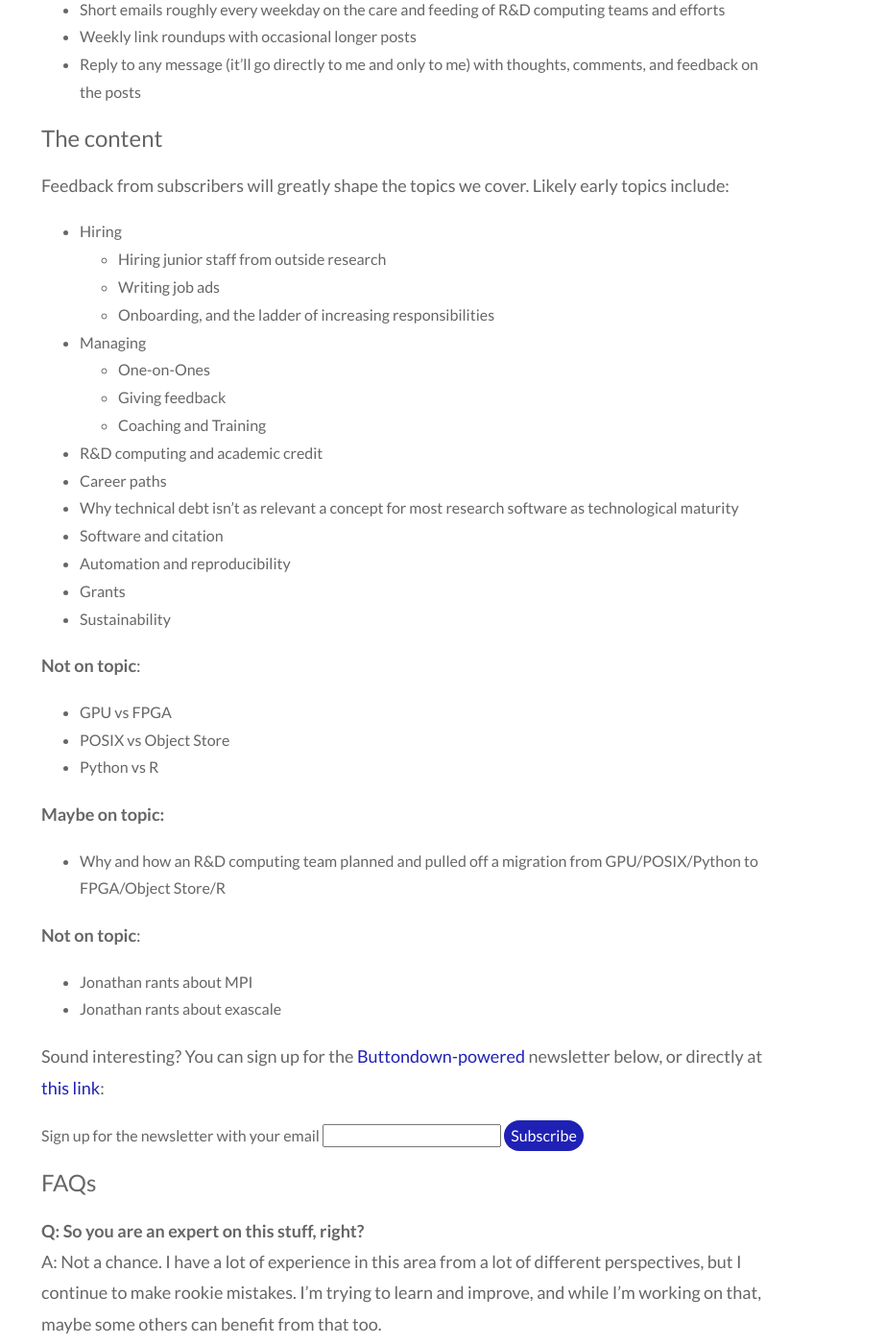
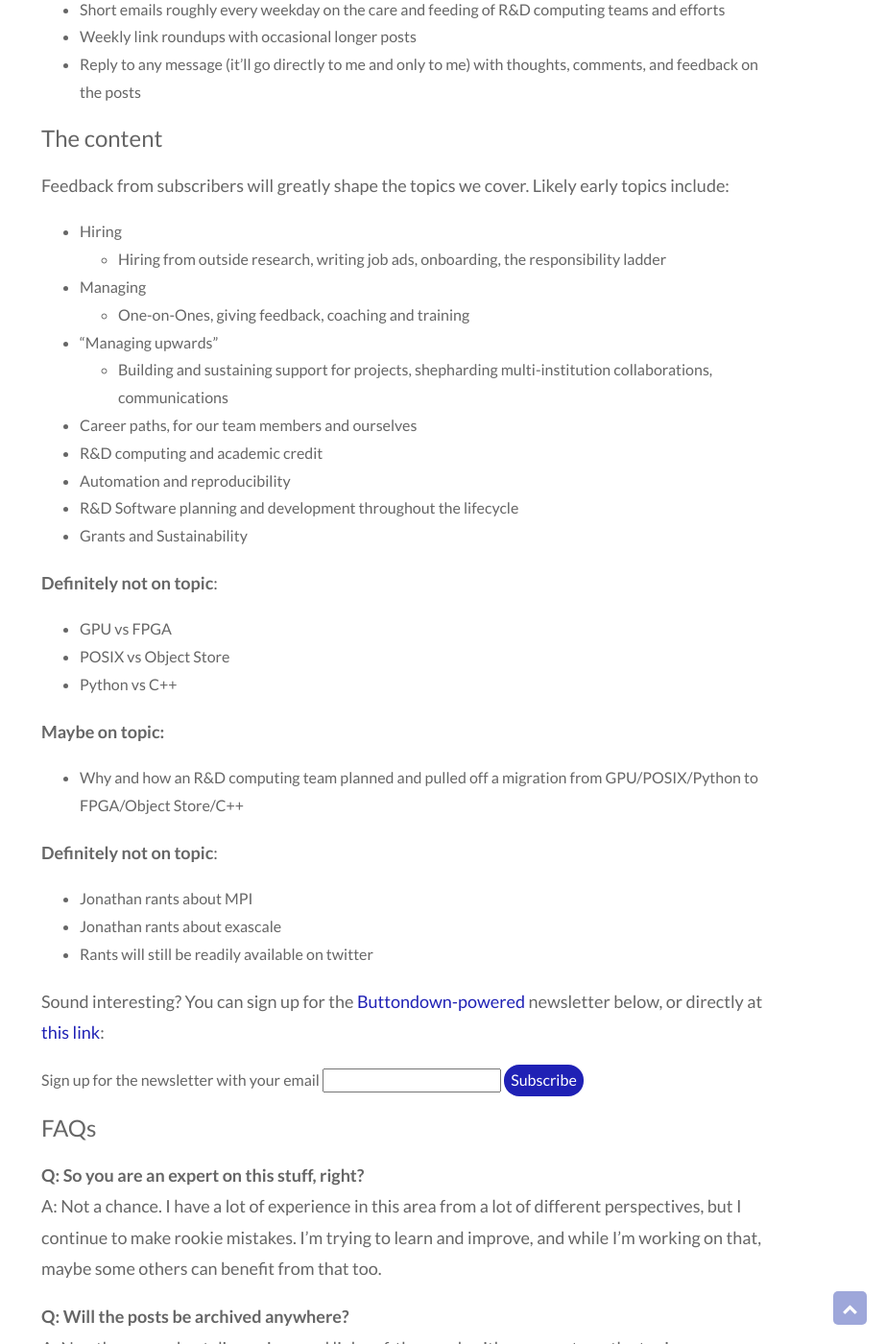
Before and after one commit to ljdursi/dursi-blog, a Jekyll site: the page built from newsletter.md, in a window 1280 px wide and 1400 px high, scrolled down 1243 px. Shown: the whole window at 96% size, without its empty margins (357-1280 px from the left). Built offline with Jekyll 4.4.1, drawn with Linux system fonts in a browser that asks for light colours; nearby versions of some CDN libraries; some of the changed text lies outside the part shown.

Commit message:
Improved topic list

```diff
--- a/newsletter.md
+++ b/newsletter.md
@@ -60,33 +60,29 @@
 Feedback from subscribers will greatly shape the topics we cover.  Likely early topics include:
 
 - Hiring
-    - Hiring junior staff from outside research
-    - Writing job ads
-    - Onboarding, and the ladder of increasing responsibilities
+    - Hiring from outside research, writing job ads, onboarding, the responsibility ladder
 - Managing
-    - One-on-Ones
-    - Giving feedback
-    - Coaching and Training
+    - One-on-Ones, giving feedback, coaching and training
+- "Managing upwards"
+    - Building and sustaining support for projects, shepharding multi-institution collaborations, communications
+- Career paths, for our team members and ourselves
 - R&D computing and academic credit
-- Career paths
-- Why technical debt isn't as relevant a concept for most research software as technological maturity
-- Software and citation
 - Automation and reproducibility
-- Grants
-- Sustainability
+- R&D Software planning and development throughout the lifecycle
+- Grants and Sustainability
 
-
-**Not on topic**:
+**Definitely not on topic**:
 * GPU vs FPGA
 * POSIX vs Object Store
-* Python vs R
+* Python vs C++
 
 **Maybe on topic:**
-* Why and how an R&D computing team planned and pulled off a migration from GPU/POSIX/Python to FPGA/Object Store/R
+* Why and how an R&D computing team planned and pulled off a migration from GPU/POSIX/Python to FPGA/Object Store/C++
 
-**Not on topic**:
+**Definitely not on topic**:
 * Jonathan rants about MPI
 * Jonathan rants about exascale
+* Rants will still be readily available on twitter
 
 Sound interesting?  You can sign up for the [Buttondown-powered](https://buttondown.email) newsletter below, or
 directly at [this link](https://buttondown.email/ljdursi):
```
Also changed, not shown: other parts of newsletter.md (+1 -1 lines).
